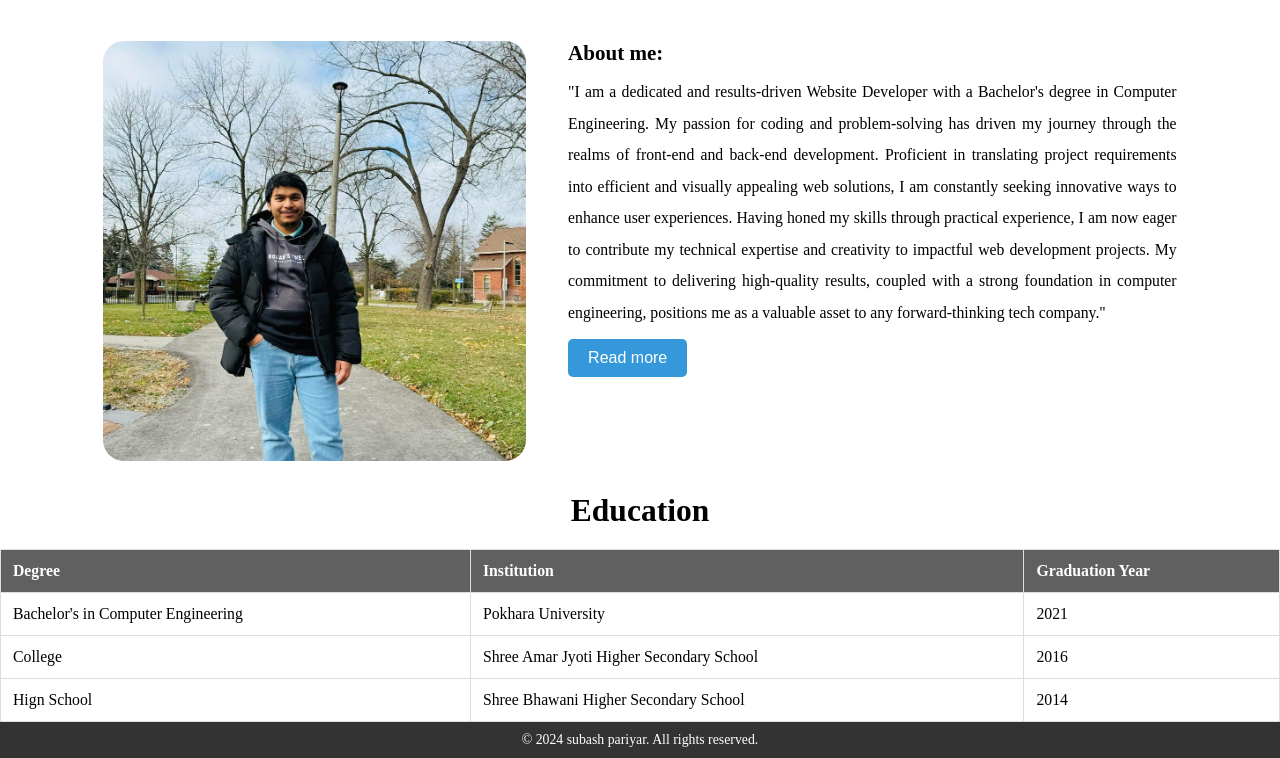
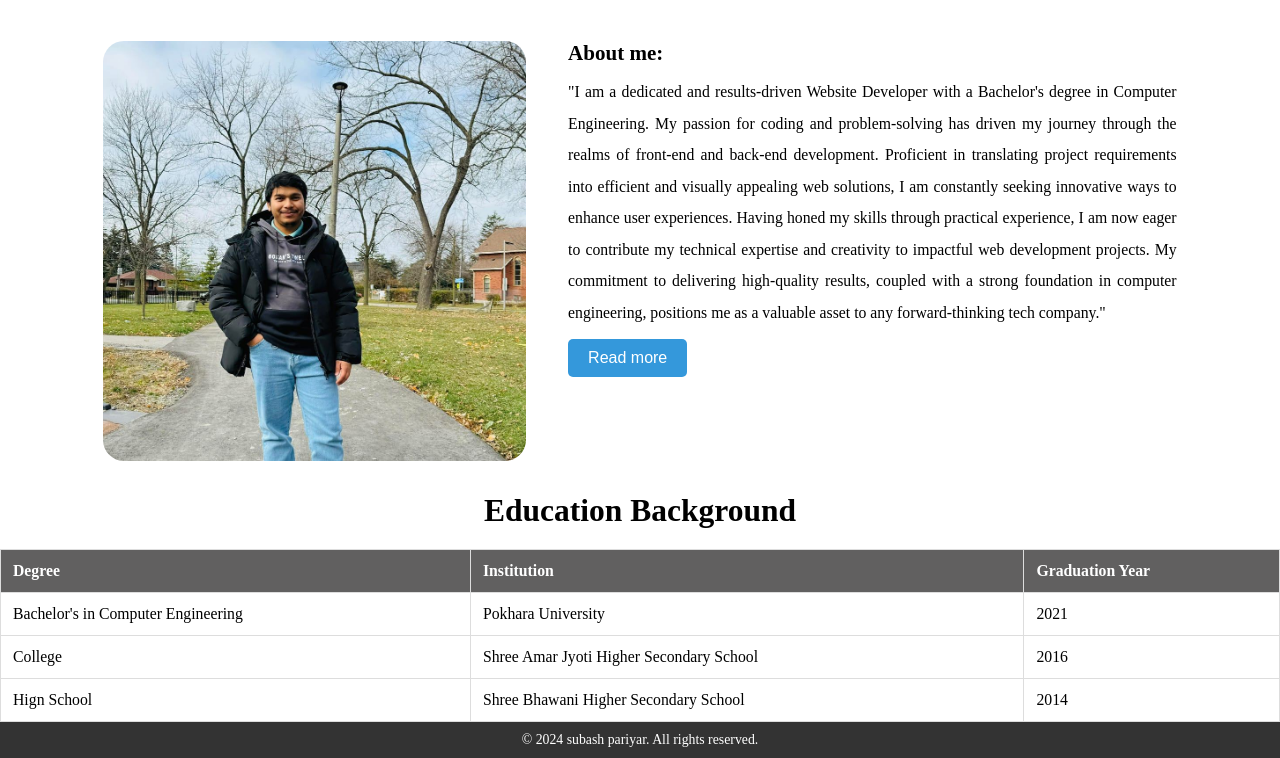
Before and after one commit to subash431/portfolio, a plain HTML site: page index.html in a window 1280 px wide. Shown: the part 75-833 px from the top of the page. Drawn offline with Linux system fonts and the light colour scheme.

Commit message:
change the education section

```diff
--- a/index.html
+++ b/index.html
@@ -44,7 +44,7 @@
       </div>
     </section>
     <section class="education-section">
-      <h1>Education</h1>
+      <h1>Education Background</h1>
       <table>
         <tr>
           <th>Degree</th>
```
